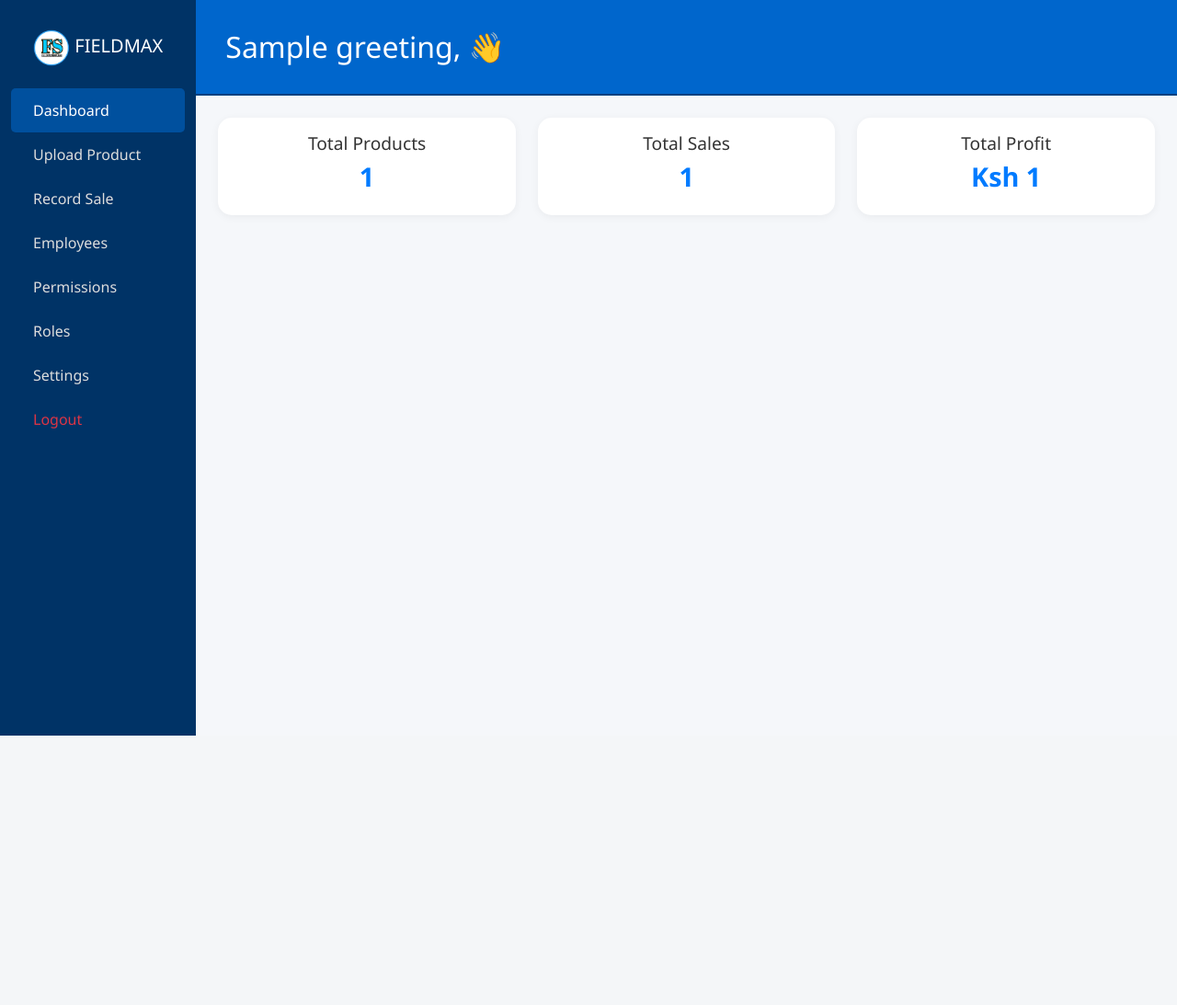
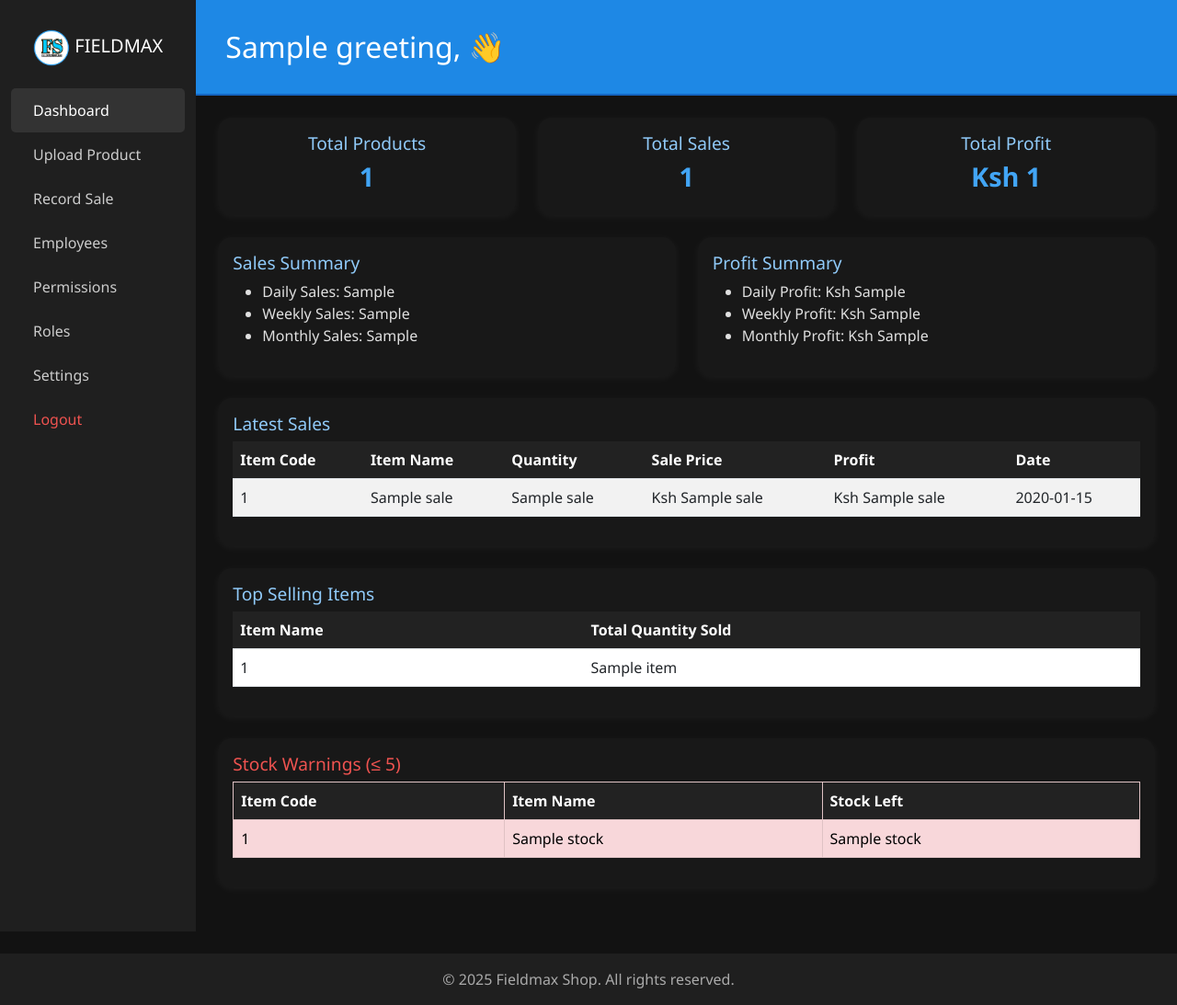
Before and after one commit to Vincentchirchir/fieldmax-sales-app, a Flask app: template templates/dashboard.html in a window 1280 px wide. Shown: the whole page at 92% size. Before the commit the page ends 800 px from the top, so only its background shows below. Run offline with Flask 3, Linux system fonts and the light colour scheme; the template is opened without the code that fills it: most values are stand-ins (such as "Sample title", 1, 10 or a date in 2020); some libraries are stand-ins or nearby versions.

Commit message:
Update dashboard.html

```diff
--- a/templates/dashboard.html
+++ b/templates/dashboard.html
@@ -9,52 +9,123 @@
     <link rel="stylesheet" href="https://cdnjs.cloudflare.com/ajax/libs/font-awesome/6.4.0/css/all.min.css">
 <style>
     body {
-            background-color: #f5f7fa;
+        background-color: #121212;
+        color: #e0e0e0;
         font-family: 'Segoe UI', sans-serif;
     }
+
     .sidebar {
-            background-color: #003366;
+        background-color: #1f1f1f;
         min-height: 100vh;
         padding-top: 2rem;
-            color: white;
+        color: #ffffff;
     }
-        .sidebar h4 {
-            font-weight: bold;
-            padding: 0 1.5rem;
-        }
+
+    /*.sidebar h5 img {
+        filter: brightness(0) invert(1);
+    }*/
+
     .sidebar a {
-            color: #ddd;
+        color: #ccc;
         text-decoration: none;
         display: block;
         padding: 0.75rem 1.5rem;
         border-radius: 5px;
+        transition: background-color 0.3s ease, color 0.3s ease;
     }
-        .sidebar a:hover, .sidebar a.active {
-            background-color: #00509e;
+
+    .sidebar a:hover,
+    .sidebar a.active {
+        background-color: #333 !important;
+        color: #ffffff !important;
+    }
+
+    .topbar {
+        background-color: #1e88e5;
+        padding: 2rem 2rem;
         color: white;
+        border-bottom: 2px solid #1565c0;
     }
+
     .main {
         padding: 0;
     }
-        .topbar {
-            background-color: #0066cc;
-            padding: 2rem 2rem;
-            color: white;
-            border-bottom: 2px solid #004080;
-        }
+
     .card {
+        background-color: #181818;
         border: none;
         border-radius: 15px;
-            box-shadow: 0 2px 10px rgba(0,0,0,0.05);
+        box-shadow: 0 2px 10px rgba(255, 255, 255, 0.05);
+        transition: background-color 0.3s ease, color 0.3s ease;
     }
+
     .card h5 {
         font-size: 1.2rem;
-            color: #333;
+        color: #90caf9;
     }
-        .card p, .card h3 {
+
+    .card h3,
+    .card p {
         font-size: 1.8rem;
         font-weight: bold;
-            color: #007bff;
+        color: #42a5f5;
+    }
+
+    .card ul li {
+        color: #e0e0e0 !important;
+    }
+
+    .table {
+        color: #fff;
+    }
+
+    .table thead th {
+        background-color: #222 !important;
+        color: #fff;
+        font-weight: bold;
+    }
+
+    .table-striped tbody tr:nth-of-type(odd) {
+        background-color: #2a2a2a;
+    }
+
+    .table-hover tbody tr:hover {
+        background-color: #3a3a3a;
+    }
+
+    .table-danger {
+        background-color: #5f2120;
+    }
+
+    .btn {
+        border: none;
+    }
+
+    .btn-primary {
+        background-color: #1565c0;
+    }
+
+    .btn-success {
+        background-color: #2e7d32;
+    }
+
+    .text-danger {
+        color: #ef5350 !important;
+    }
+
+    input.form-control,
+    select.form-control,
+    textarea.form-control {
+        background-color: #2a2a2a;
+        color: #e0e0e0;
+        border: 1px solid #444;
+    }
+
+    input.form-control:focus {
+        background-color: #2a2a2a;
+        color: #fff;
+        border-color: #42a5f5;
+        box-shadow: none;
     }
 </style>
 </head>
@@ -85,8 +156,9 @@
             <!-- Dashboard Section -->
 <div id="dashboard" class="p-4">
     <div class="row">
+        <!-- Summary Cards -->
         <div class="col-md-4">
-                        <div class="card text-center">
+            <div class="card text-center mb-4">
                 <div class="card-body">
                     <h5>Total Products</h5>
                     <h3>{{ total_products }}</h3>
@@ -94,7 +166,7 @@
             </div>
         </div>
         <div class="col-md-4">
-                        <div class="card text-center">
+            <div class="card text-center mb-4">
                 <div class="card-body">
                     <h5>Total Sales</h5>
                     <h3>{{ total_sales }}</h3>
@@ -102,13 +174,110 @@
             </div>
         </div>
         <div class="col-md-4">
-                        <div class="card text-center">
+            <div class="card text-center mb-4">
                 <div class="card-body">
                     <h5>Total Profit</h5>
                     <h3>Ksh {{ total_profit }}</h3>
                 </div>
             </div>
         </div>
+    </div>
+
+    <!-- Time-Based Stats -->
+    <div class="row">
+        <div class="col-md-6">
+            <div class="card p-3 mb-4">
+                <h5>Sales Summary</h5>
+                <ul>
+                    <li>Daily Sales: {{ daily_sales }}</li>
+                    <li>Weekly Sales: {{ weekly_sales }}</li>
+                    <li>Monthly Sales: {{ monthly_sales }}</li>
+                </ul>
+            </div>
+        </div>
+        <div class="col-md-6">
+            <div class="card p-3 mb-4">
+                <h5>Profit Summary</h5>
+                <ul>
+                    <li>Daily Profit: Ksh {{ daily_profit }}</li>
+                    <li>Weekly Profit: Ksh {{ weekly_profit }}</li>
+                    <li>Monthly Profit: Ksh {{ monthly_profit }}</li>
+                </ul>
+            </div>
+        </div>
+    </div>
+
+    <!-- Latest Sales -->
+    <div class="card p-3 mb-4">
+        <h5>Latest Sales</h5>
+        <table class="table table-striped">
+            <thead>
+                <tr>
+                    <th>Item Code</th>
+                    <th>Item Name</th>
+                    <th>Quantity</th>
+                    <th>Sale Price</th>
+                    <th>Profit</th>
+                    <th>Date</th>
+                </tr>
+            </thead>
+            <tbody>
+                {% for sale in latest_sales %}
+                <tr>
+                    <td>{{ sale[0] }}</td>
+                    <td>{{ sale[1] }}</td>
+                    <td>{{ sale[2] }}</td>
+                    <td>Ksh {{ sale[3] }}</td>
+                    <td>Ksh {{ sale[4] }}</td>
+                    <td>{{ sale[5].strftime('%Y-%m-%d %H:%M') }}</td>
+                </tr>
+                {% endfor %}
+            </tbody>
+        </table>
+    </div>
+
+    <!-- Top Selling Items -->
+    <div class="card p-3 mb-4">
+        <h5>Top Selling Items</h5>
+        <table class="table table-hover">
+            <thead>
+                <tr>
+                    <th>Item Name</th>
+                    <th>Total Quantity Sold</th>
+                </tr>
+            </thead>
+            <tbody>
+                {% for item in top_selling_items %}
+                <tr>
+                    <td>{{ item[0] }}</td>
+                    <td>{{ item[1] }}</td>
+                </tr>
+                {% endfor %}
+            </tbody>
+        </table>
+    </div>
+
+    <!-- Low Stock Warnings -->
+    <div class="card p-3 mb-4">
+        <h5 class="text-danger">Stock Warnings (≤ 5)</h5>
+        <table class="table table-bordered table-danger">
+            <thead>
+                <tr>
+                    <th>Item Code</th>
+                    <th>Item Name</th>
+                    <th>Stock Left</th>
+                </tr>
+            </thead>
+            <tbody>
+                {% for stock in low_stock_items %}
+                <tr>
+                    <td>{{ stock[0] }}</td>
+                    <td>{{ stock[1] }}</td>
+                    <td>{{ stock[2] }}</td>
+                </tr>
+                {% endfor %}
+            </tbody>
+        </table>
     </div>
 </div>
 
@@ -198,5 +367,8 @@
             });
     }
 </script>
+<footer class="text-center mt-4 py-3" style="background-color: #1f1f1f; color: #aaa;">
+    © {{ datetime.utcnow().year }} Fieldmax Shop. All rights reserved.
+</footer>
 </body>
 </html>
```
Lines whose indentation alone changed are shown as unchanged.
